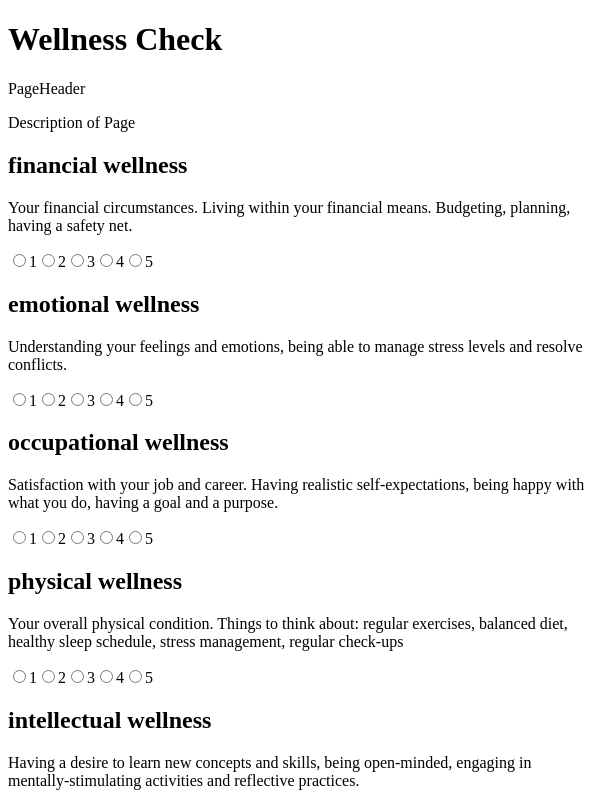
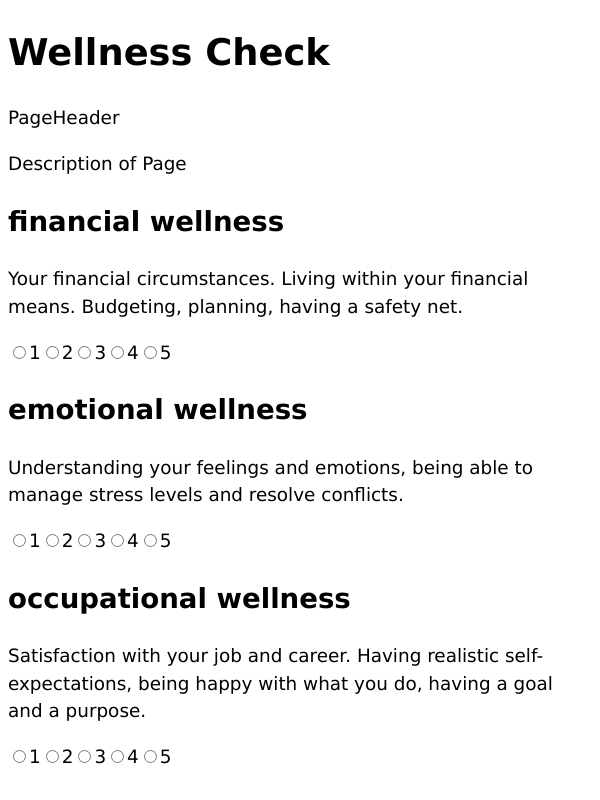
Before and after one commit to IraShy/wellness-check, a React (Vite) app: page / in a window 600 px wide. Shown: the top 800 px of the page. Built offline with nearby package versions, Linux system fonts and the light colour scheme.

Commit message:
style: add font styling and line spacing

```diff
--- a/src/styles/index.css
+++ b/src/styles/index.css
@@ -0,0 +1,21 @@
+/* Page styles */
+
+body {
+  font-family: Verdana, Tahoma, sans-serif;
+  font-size: 1.25rem;
+  line-height: 1.5;
+}
+
+/* Screen responsive styles */
+
+@media screen and (max-width: 600px) {
+  body {
+    font-size: 1rem;
+  }
+}
+
+@media screen and (min-width: 600px) and (max-width: 768px) {
+  body {
+    font-size: 1.15rem;
+  }
+}
```
